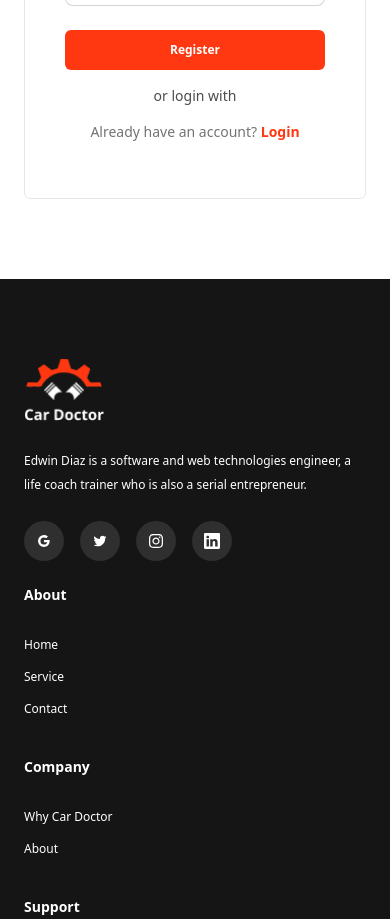
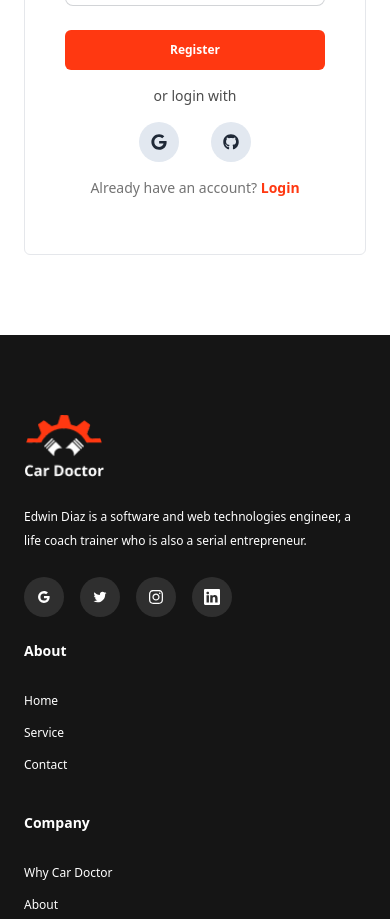
Before and after one commit to SumiyaMim/car-doctor-website-nextjs, a Next.js app: page /register in a window 390 px wide. Shown: the part 860-1779 px from the top of the page. Built offline with nearby package versions, Linux system fonts and the light colour scheme; no server answers.

Commit message:
social login

```diff
--- a/next.config.mjs
+++ b/next.config.mjs
@@ -1,13 +1,19 @@
 /** @type {import('next').NextConfig} */
 const nextConfig = {
-    images: {
-        remotePatterns: [
+  images: {
+      remotePatterns: [
           {
-            protocol: 'https',
-            hostname: 'i.ibb.co',
+              protocol: 'https',
+              hostname: "i.ibb.co",
+
           },
-        ],
-    },
+          {
+              protocol: 'https',
+              hostname: "lh3.googleusercontent.com"
+          }
+      ],
+  },
+
 };
 
 export default nextConfig;
--- a/src/app/login/components/LoginForm.jsx
+++ b/src/app/login/components/LoginForm.jsx
@@ -4,6 +4,7 @@ import Link from 'next/link'
 import { signIn } from "next-auth/react";
 import { useRouter } from "next/navigation";
 import toast from 'react-hot-toast';
+import SocialLogin from './SocialLogin';
 
 export default function LoginForm() {
 
@@ -59,6 +60,8 @@ export default function LoginForm() {
               Login
             </button>
           </div>
+          <p className="text-center my-4 text-[#4c4c4c] text-sm">or login with</p>
+          <SocialLogin/>
         </form>
         <p className="my-4 text-[#737373] text-sm text-center">
           Don't have an account? <Link className="text-[#FF3811] font-semibold" href="/register">Register</Link>
--- /dev/null
+++ b/src/app/login/components/SocialLogin.jsx
@@ -0,0 +1,41 @@
+"use client";
+import { FaGithub } from "react-icons/fa6";
+import { FaGoogle } from "react-icons/fa";
+import { signIn, useSession } from "next-auth/react";
+import { useRouter } from "next/navigation";
+import toast from "react-hot-toast";
+import { useEffect } from "react";
+
+export default function SocialLogin() {
+
+  const router = useRouter();
+  const session = useSession();
+
+  const handleSocialLogin = (providerName) => {
+    signIn(providerName);
+  };
+
+  useEffect(() => {
+    if (session?.status == "authenticated") {
+      router.push("/");
+      toast("Successfully Login");
+    }
+  }, [session?.status]);
+
+  return (
+    <div className="flex justify-center gap-8">
+      <p
+        onClick={() => handleSocialLogin("google")}
+        className="bg-slate-200 rounded-full p-3"
+      >
+        <FaGoogle type="button" />
+      </p>
+      <p
+        onClick={() => handleSocialLogin("github")}
+        className="bg-slate-200 rounded-full p-3"
+      >
+        <FaGithub type="button" />
+      </p>
+    </div>
+  );
+}
--- a/src/app/register/components/RegisterForm.jsx
+++ b/src/app/register/components/RegisterForm.jsx
@@ -1,5 +1,6 @@
 "use client";
 import { registerUser } from '@/app/actions/auth/registerUser';
+import SocialLogin from '@/app/login/components/SocialLogin';
 import Link from 'next/link'
 import { useRouter } from 'next/navigation';
 import React from 'react'
@@ -50,6 +51,7 @@ export default function RegisterForm() {
             </button>
           </div>
           <p className="text-center my-4 text-[#4c4c4c] text-sm">or login with</p>
+          <SocialLogin/>
         </form>
         <p className='my-4 text-[#737373] text-sm text-center'>
           Already have an account? <Link className='text-[#FF3811] font-semibold' href="/login">Login</Link>
--- a/src/components/Navbar.jsx
+++ b/src/components/Navbar.jsx
@@ -1,7 +1,7 @@
 "use client";
 import Image from "next/image";
 import Link from "next/link";
-import React, { useEffect, useState } from "react";
+import React from "react";
 import { BsHandbag } from 'react-icons/bs';
 import { FiSearch } from 'react-icons/fi';
 import { usePathname } from 'next/navigation';
@@ -11,13 +11,6 @@ export default function Navbar() {
 
   const pathname = usePathname();
   const { data: session, status } = useSession();
-  const [userName, setUserName] = useState("");
-
-  useEffect(() => {
-    if (status === "authenticated" && session?.user?.name) {
-      setUserName(session.user.name);
-    }
-  }, [session, status]);
 
   const navMenu = () => {
     return (
@@ -86,14 +79,20 @@ export default function Navbar() {
             {status === "authenticated" ? (
               <div className="dropdown dropdown-end">
                <label tabIndex={0} className="avatar">
-                 <p className="font-semibold">{userName}</p>
+                 <p className="font-semibold text-sm md:text-base">{session?.user?.name}</p>
+                 {/* <Image
+                    src={session?.user?.image}
+                    width={5}
+                    height={5}
+                    alt="user"
+                  /> */}
                </label>
                <ul
                  tabIndex={0}
                  className="menu-sm dropdown-content mt-10 z-[1] p-4 shadow text-center bg-base-100 rounded-box w-52"
                >
                  <li>
-                   <button onClick={() => signOut()} className="text-xs lg:text-sm font-bold hover:text-[#FF3811]">Log out</button>
+                   <button onClick={() => signOut()} className="text-sm font-semibold hover:text-[#FF3811]">Log out</button>
                  </li>
                </ul>
               </div>
--- a/src/lib/authOptions.js
+++ b/src/lib/authOptions.js
@@ -41,8 +41,10 @@ export const authOptions = {
     },
     callbacks: {
         async signIn({ user, account, profile, email, credentials }) {
+
             // Console these to check necessary properties
             // console.log({ user, account, profile, email, credentials })
+
             if (account) {
                 const { providerAccountId, provider } = account
                 const { email: user_email, image, name } = user
```
